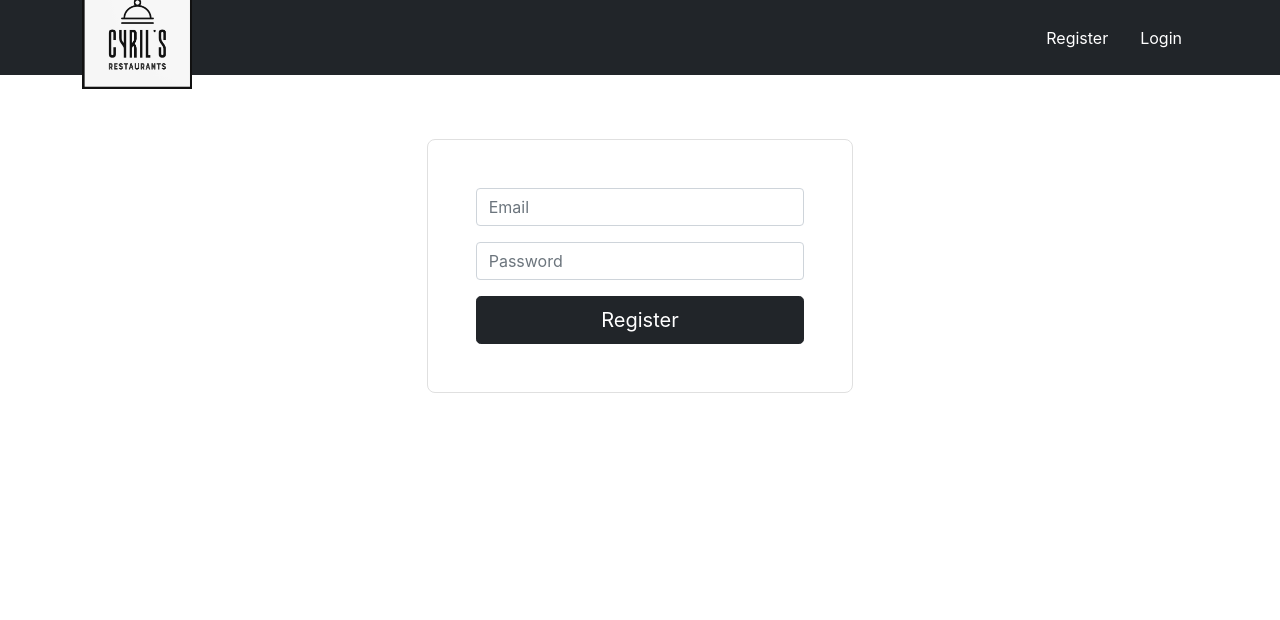
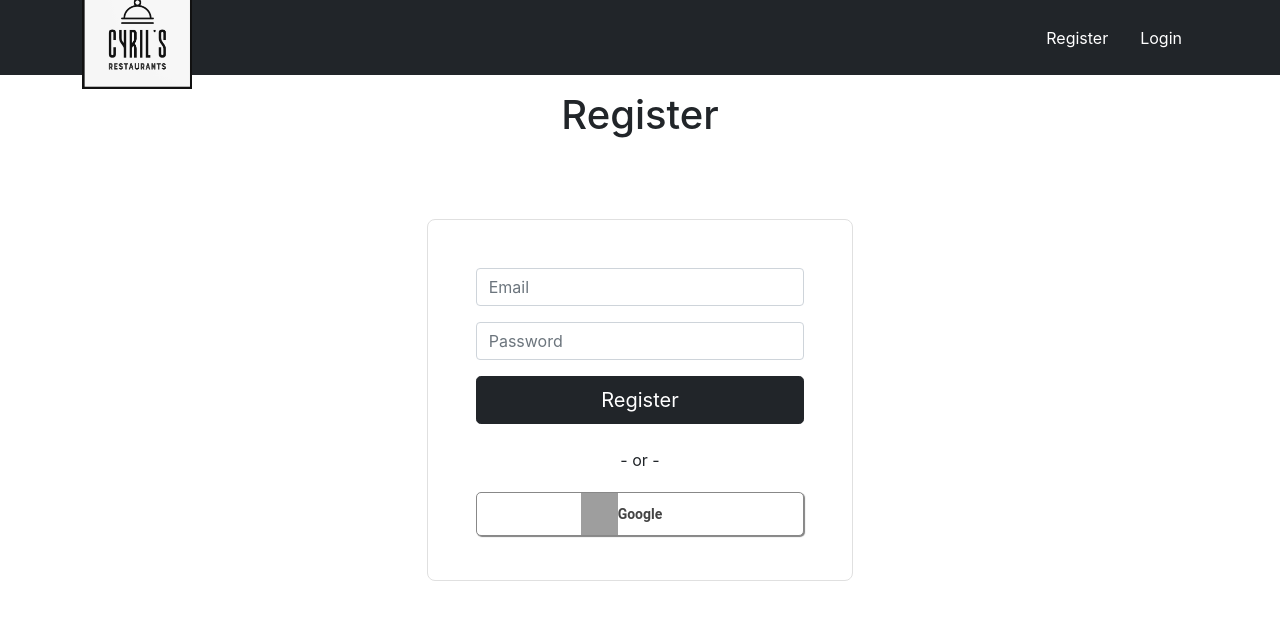
Before and after one commit to cyrrill/full-stack-restaurant-app, a Next.js app in the folder frontend/: page /auth/register in a window 1280 px wide. Shown: the top 620 px of the page. Built offline with nearby package versions, Linux system fonts and the light colour scheme; no server answers; grey boxes are pictures that could not be loaded.

Commit message:
Update authentication pages

```diff
--- a/frontend/pages/auth/register.js
+++ b/frontend/pages/auth/register.js
@@ -1,11 +1,12 @@
 import { useState } from 'react'
 import router from 'next/router'
 import { Form, Button, Toast } from 'react-bootstrap';
-import { getAuth, createUserWithEmailAndPassword } from 'firebase/auth';
+import { getAuth, createUserWithEmailAndPassword, signInWithPopup, GoogleAuthProvider } from 'firebase/auth';
 
 export default function Register() {
 
-  const [showToast, setShowToast] = useState(false)
+  const [showErrorToast, setShowErrorToast] = useState(false)
+  const [showSuccessToast, setShowSuccessToast] = useState(false)
 
   function firebaseRegister(email, password) {
     return new Promise((resolve, reject) => {
@@ -19,14 +20,68 @@ export default function Register() {
     const email = document.getElementById('email').value
     const password = document.getElementById('password').value
     firebaseRegister(email, password)
-      .then(() => router.push('/'))
-      .catch(() => setShowToast(true))
+      .then(() => {
+        setShowSuccessToast(true)
+        setTimeout(() => router.push('/'), 3500)
+      })
+      .catch(() => setShowErrorToast(true))
+  }
+
+  function doGoogle() {
+    const provider = new GoogleAuthProvider()
+    signInWithPopup(getAuth(), provider)
+    .then((result) => {
+      setShowSuccessToast(true)
+      setTimeout(() => router.push('/'), 3500)
+    }).catch((error) => {
+      setShowErrorToast(true)
+    });
+  }
+
+  const boxStyle = {
+    borderRadius: "0.5rem",
+    border: "1px solid #e0e0e0",
+    textAlign: "center",
+  }
+
+  const customBtnStyle =  {
+    display: "inline-block",
+    background: "white",
+    color: "#444",
+    width: "100%", //190px",
+    borderRadius: "5px",
+    border: "thin solid #888",
+    boxShadow: "1px 1px 1px grey",
+    whiteSpace: "nowrap",
+    marginBottom: "20px",
+    marginTop: "20px",
+    cursor: "pointer"
+  }
+
+  const spanIcon =  {
+    background: "url('/images/google.png') transparent 5px 50% no-repeat",
+    display: "inline-block",
+    verticalAlign: "middle",
+    width: "42px",
+    height: "42px",
+  }
+  const spanButtonText = {
+    display: "inline-block",
+    verticalAlign: "middle",
+    paddingRight: "42px",
+    fontSize: "14px",
+    fontWeight: "bold",
+    fontFamily: "'Roboto', sans-serif",
   }
 
   return (
+    <>
+    <div className="title">
+      <h1>Register</h1>
+    </div>
     <main className="main">
-      <div className="col-md-7 col-lg-4 col-xl-4 mx-auto" style={{borderRadius: "0.5rem", border: "1px solid #e0e0e0"}}>
-        <Form className="py-5 px-5">
+      <div className="col-md-7 col-lg-4 col-xl-4 mx-auto" style={boxStyle}>
+        <Form className="pt-5 px-5">
           <div className="mb-3">
             <Form.Control type="email" id="email" placeholder="Email" required />
           </div>
@@ -37,16 +92,39 @@ export default function Register() {
             <Button variant="dark" onClick={doRegister} size="lg">Register</Button>
           </div>
         </Form>
+
+        <br/>
+        - or -
+
+        <div className="px-5">
+          <div id="customBtn" className="px-5" style={customBtnStyle} onClick={()=>doGoogle()}>
+            <span style={spanIcon}></span>
+            <span style={spanButtonText}>Google</span>
+          </div>
+        </div>
+        <br/>
+
       </div>
 
       <div className="toast-container position-absolute bottom-0 start-0 p-3" style={{zIndex: 11}}>
-        <Toast onClose={() => setShowToast(false)} show={showToast} delay={5000} autohide>
+        <Toast onClose={() => setShowErrorToast(false)} show={showErrorToast} delay={5000} autohide>
           <Toast.Header className="text-danger">
             <strong className="me-auto">Registration Failed</strong>
           </Toast.Header>
           <Toast.Body>There was an error registering, please try again.</Toast.Body>
         </Toast>
       </div>
+
+      <div className="toast-container position-absolute bottom-0 start-0 p-3" style={{zIndex: 11}}>
+        <Toast onClose={() => setShowSuccessToast(false)} show={showSuccessToast} delay={3000} autohide>
+          <Toast.Header className="text-success">
+            <strong className="me-auto">Registration Success</strong>
+          </Toast.Header>
+          <Toast.Body>Your account was successfully created, welcome! :)</Toast.Body>
+        </Toast>
+      </div>
+
     </main>
+    </>
   )
 }
```
Also changed, not shown: frontend/pages/auth/login.js (+7 -3 lines).
